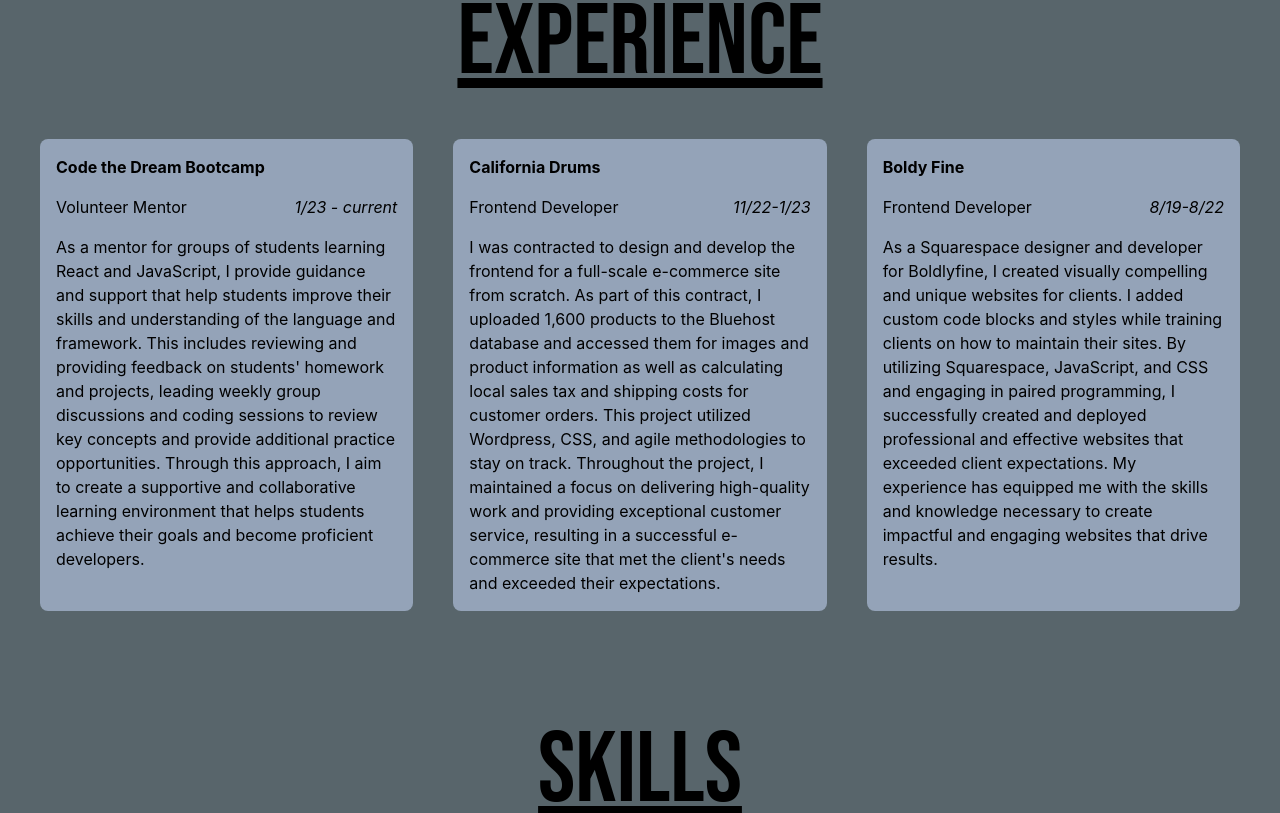
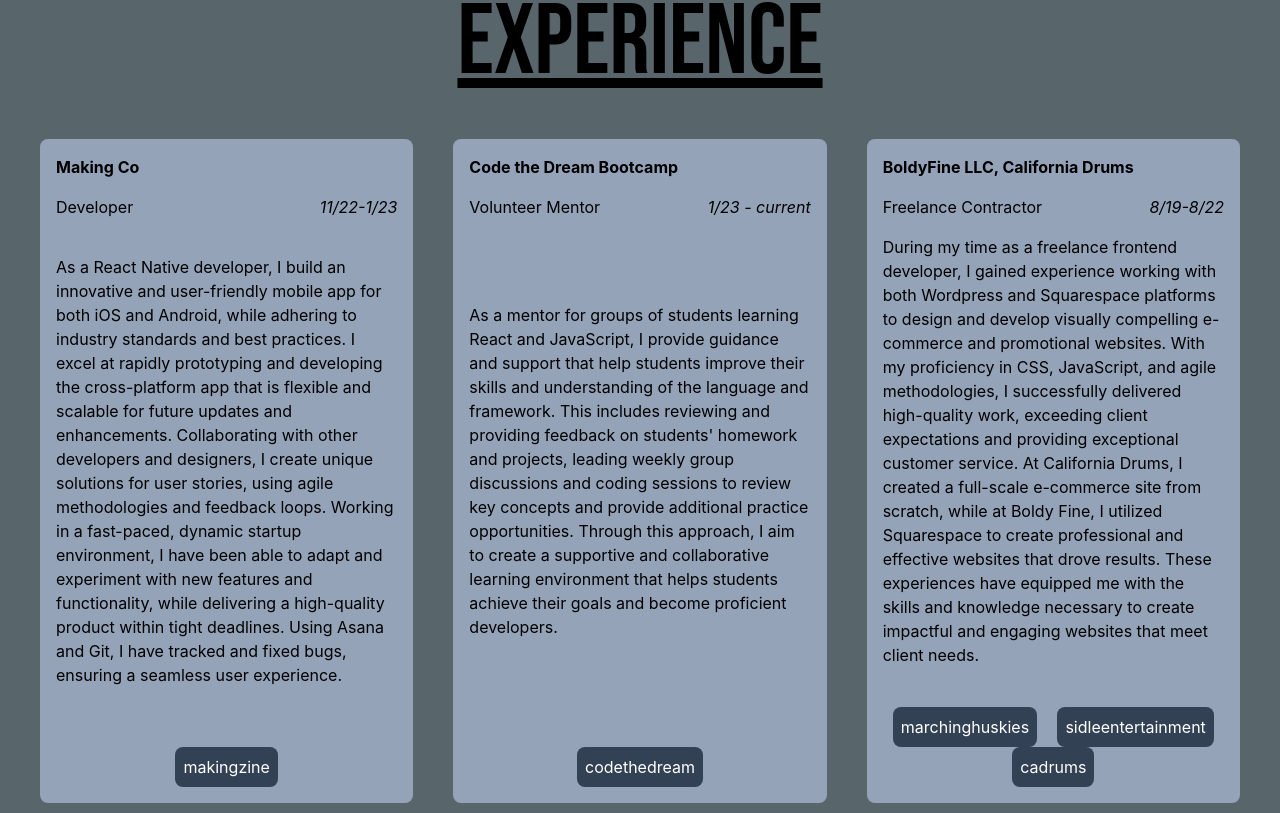
Before and after one commit to WaltersMatthew/portfolio, a Next.js app: page / in a window 1280 px wide. Shown: the part 807-1620 px from the top of the page. Built offline with nearby package versions, Linux system fonts and the light colour scheme.

Commit message:
update experience sections with Making

```diff
--- a/components/Experience.js
+++ b/components/Experience.js
@@ -8,22 +8,29 @@
             </p>
             <div className="grid md:grid-cols-3 mx-10 gap-10">
                 <Job
+                    title="Developer"
+                    company="Making Co"
+                    time="11/22-1/23"
+                    description="As a React Native developer, I build an innovative and user-friendly mobile app for both iOS and Android, while adhering to industry standards and best practices. I excel at rapidly prototyping and developing the cross-platform app that is flexible and scalable for future updates and enhancements. Collaborating with other developers and designers, I create unique solutions for user stories, using agile methodologies and feedback loops. Working in a fast-paced, dynamic startup environment, I have been able to adapt and experiment with new features and functionality, while delivering a high-quality product within tight deadlines. Using Asana and Git, I have tracked and fixed bugs, ensuring a seamless user experience."
+                    urls={["https://www.makingzine.com"]}
+                />
+                <Job
                     title="Volunteer Mentor"
                     company="Code the Dream Bootcamp"
                     time="1/23 - current"
                     description="As a mentor for groups of students learning React and JavaScript, I provide guidance and support that help students improve their skills and understanding of the language and framework. This includes reviewing and providing feedback on students' homework and projects, leading weekly group discussions and coding sessions to review key concepts and provide additional practice opportunities. Through this approach, I aim to create a supportive and collaborative learning environment that helps students achieve their goals and become proficient developers."
+                    urls={["https://www.codethedream.org"]}
                 />
                 <Job
-                    title="Frontend Developer"
-                    company="California Drums"
-                    time="11/22-1/23"
-                    description="I was contracted to design and develop the frontend for a full-scale e-commerce site from scratch. As part of this contract, I uploaded 1,600 products to the Bluehost database and accessed them for images and product information as well as calculating local sales tax and shipping costs for customer orders. This project utilized Wordpress, CSS, and agile methodologies to stay on track. Throughout the project, I maintained a focus on delivering high-quality work and providing exceptional customer service, resulting in a successful e-commerce site that met the client's needs and exceeded their expectations."
-                />
-                <Job
-                    title="Frontend Developer"
-                    company="Boldy Fine"
+                    title="Freelance Contractor"
+                    company="BoldyFine LLC, California Drums"
                     time="8/19-8/22"
-                    description="As a Squarespace designer and developer for Boldlyfine, I created visually compelling and unique websites for clients. I added custom code blocks and styles while training clients on how to maintain their sites. By utilizing Squarespace, JavaScript, and CSS and engaging in paired programming, I successfully created and deployed professional and effective websites that exceeded client expectations. My experience has equipped me with the skills and knowledge necessary to create impactful and engaging websites that drive results."
+                    description="During my time as a freelance frontend developer, I gained experience working with both Wordpress and Squarespace platforms to design and develop visually compelling e-commerce and promotional websites. With my proficiency in CSS, JavaScript, and agile methodologies, I successfully delivered high-quality work, exceeding client expectations and providing exceptional customer service. At California Drums, I created a full-scale e-commerce site from scratch, while at Boldy Fine, I utilized Squarespace to create professional and effective websites that drove results. These experiences have equipped me with the skills and knowledge necessary to create impactful and engaging websites that meet client needs."
+                    urls={[
+                        "https://www.marchinghuskies.com",
+                        "https://www.sidleentertainment.com",
+                        "https://www.cadrums.com",
+                    ]}
                 />
             </div>
         </div>
--- a/components/job.js
+++ b/components/job.js
@@ -1,12 +1,37 @@
 export default function Job(props) {
+    const extractTextFromUrl = (url) => {
+        const regex = /^(https?:\/\/)?(www\.)?([^.\/]+)\.(com|org)$/;
+        const match = url.match(regex);
+        if (match) {
+            return match[3];
+        } else {
+            console.log(url);
+            return null;
+        }
+    };
+    const urlMap = props.urls.map((url) => {
+        return (
+            <a
+                key={`url${url}`}
+                href={url}
+                className="border-black rounded-lg bg-slate-700 hover:bg-black text-white transition ease-in-out mx-2 p-2 rounded-x"
+            >
+                {extractTextFromUrl(url)}
+            </a>
+        );
+    });
+
     return (
-        <div className="bg-slate-400 p-4 rounded-lg">
-            <p className="font-bold ">{props.company}</p>
-            <p className="flex justify-between my-4">
-                {props.title}
-                <span className="italic">{props.time}</span>
-            </p>
-            <p className="flex justify-center">{props.description}</p>
+        <div className="bg-slate-400 p-4 rounded-lg flex flex-col justify-between">
+            <div>
+                <p className="font-bold">{props.company}</p>
+                <p className="flex justify-between my-4">
+                    {props.title}
+                    <span className="italic">{props.time}</span>
+                </p>
+            </div>
+            <p>{props.description}</p>
+            <div className="flex flex-wrap justify-around mt-10">{urlMap}</div>
         </div>
     );
 }
```
